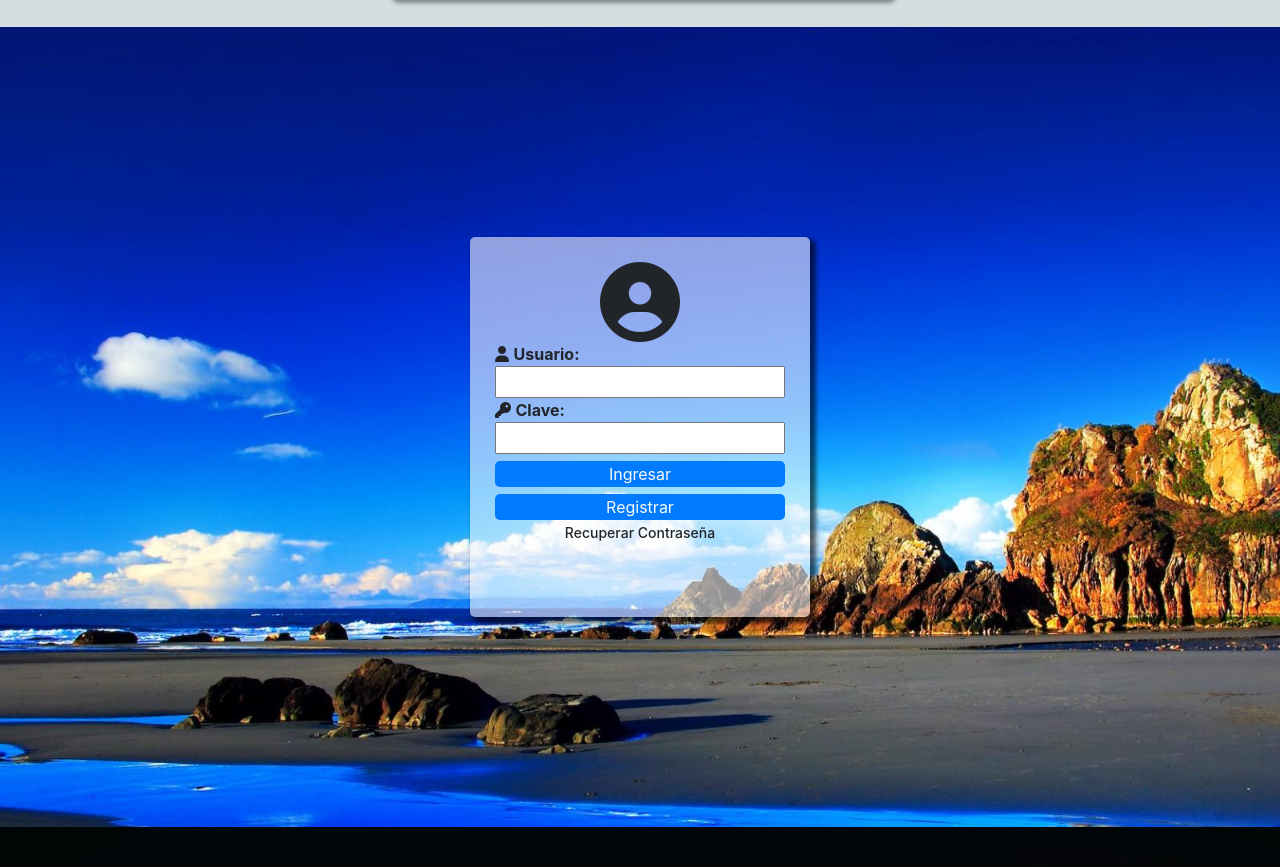
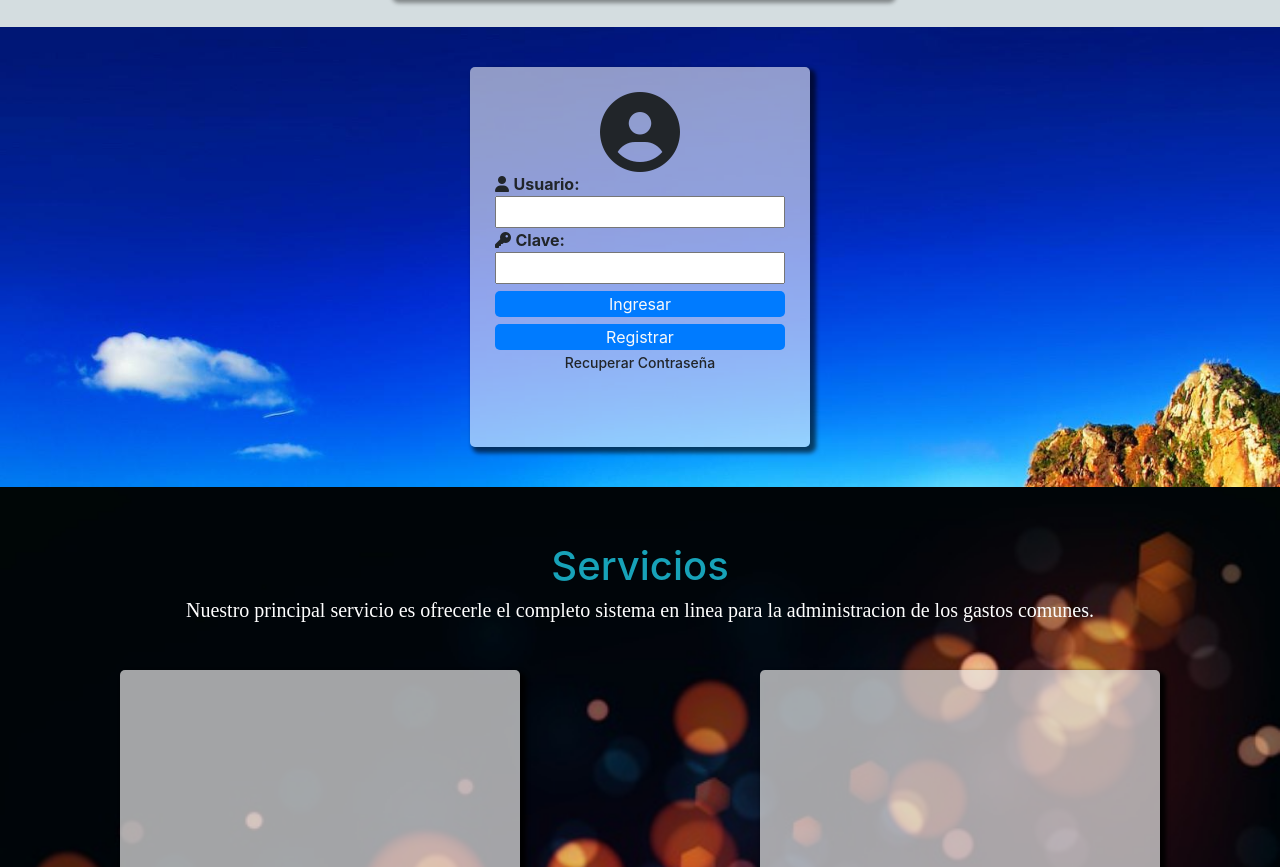
Before and after one commit to Cecealka/Proyecto, a plain HTML site: page index.html in a window 1280 px wide. Shown: the part 1080-1947 px from the top of the page. Drawn offline with nearby package versions, Linux system fonts and the light colour scheme.

Commit message:
Add files via upload

```diff
--- a/css/miestilo.css
+++ b/css/miestilo.css
@@ -124,13 +124,13 @@ body{
 	background: url(../imagenes/imag5.jpg);
 	background-size: 100%;
 	width: 100%;
-	height: 100vh;
 	display: flex;
 	justify-content: center;
 	align-items: center;
 }
 
 .login{
+	margin:40px;
 	border-radius: 5px;
 	padding: 25px;
 	width: 340px;
```
